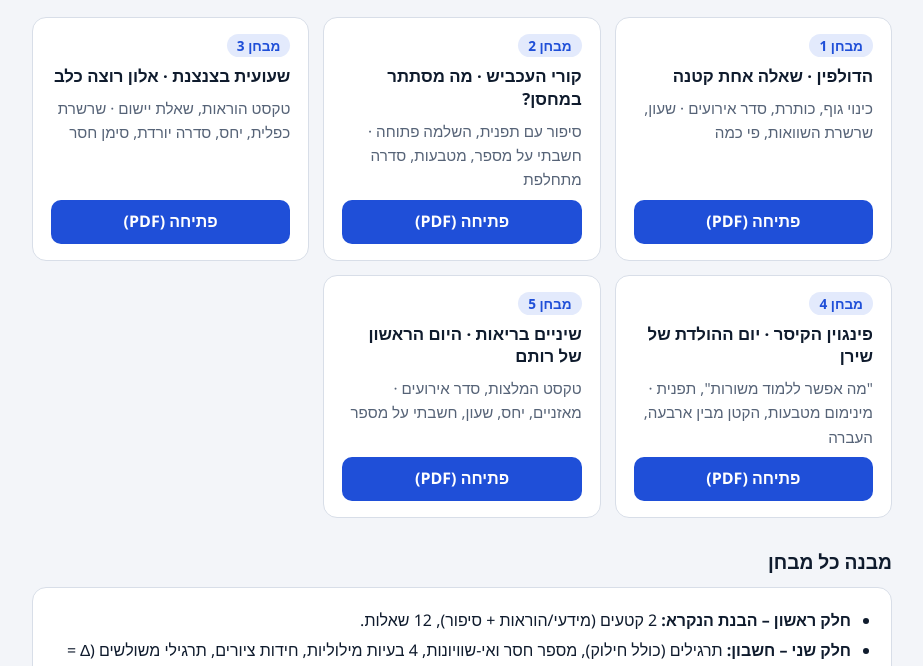
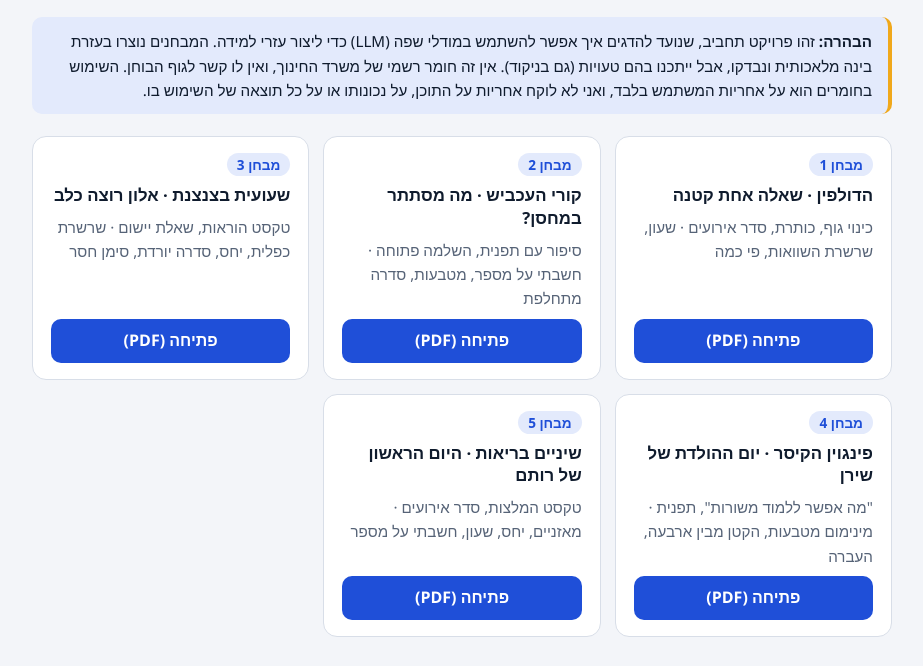
Before and after one commit to raficohen17/shlav_aleph, a plain HTML site: page index.html in a window 1280 px wide. Shown: the part 126-792 px from the top of the page, without its empty margins (178-1101 px from the left). Drawn offline with Linux system fonts and the light colour scheme.

Commit message:
Add Hebrew disclaimer (hobby project, no responsibility) (#2)
Co-authored-by: raficohen17 <6924121+raficohen17@users.noreply.github.com>
Co-authored-by: Claude Opus 5.5 <noreply@anthropic.com>

```diff
--- a/index.html
+++ b/index.html
@@ -50,12 +50,19 @@ h2{font:600 1.2rem/1.3 var(--f-num);margin:32px 0 12px}
 .panel li{margin:4px 0}
 a{color:var(--accent)}
 footer{margin-top:32px;color:var(--muted);font-size:.9rem}
+.disclaimer{background:var(--accent-soft);border-inline-start:4px solid var(--mark);border-radius:10px;padding:12px 16px;margin:0 0 22px;font-size:.95rem}
 </style>
 </head>
 <body>
 <main>
   <h1>מבחני תרגול – מחוננים שלב א'</h1>
   <p class="lead">5 מבחני תרגול מקוריים לכיתה ב', במבנה של מבחן הסינון הרשמי של משרד החינוך. בעברית מנוקדת, להדפסה, עם פתרונות, הסבר וטריק לכל שאלה בעמוד האחרון.</p>
+
+  <aside class="disclaimer" role="note" aria-label="הבהרה">
+    <strong>הבהרה:</strong> זהו פרויקט תחביב, שנועד להדגים איך אפשר להשתמש במודלי שפה (LLM) כדי ליצור עזרי למידה.
+    המבחנים נוצרו בעזרת בינה מלאכותית ונבדקו, אבל ייתכנו בהם טעויות (גם בניקוד).
+    אין זה חומר רשמי של משרד החינוך, ואין לו קשר לגוף הבוחן. השימוש בחומרים הוא על אחריות המשתמש בלבד, ואני לא לוקח אחריות על התוכן, על נכונותו או על כל תוצאה של השימוש בו.
+  </aside>
 
   <ul class="tests">
     <li class="card"><span class="num">מבחן 1</span><h3>הדולפין · שאלה אחת קטנה</h3><p>כינוי גוף, כותרת, סדר אירועים · שעון, שרשרת השוואות, פי כמה</p><a class="btn" href="pdf/test_1.pdf">פתיחה (PDF)</a></li>
```
Also changed, not shown: README.md.
